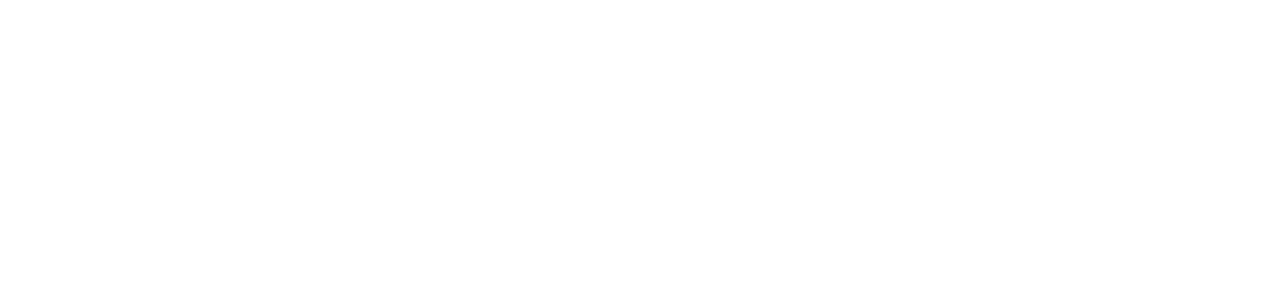
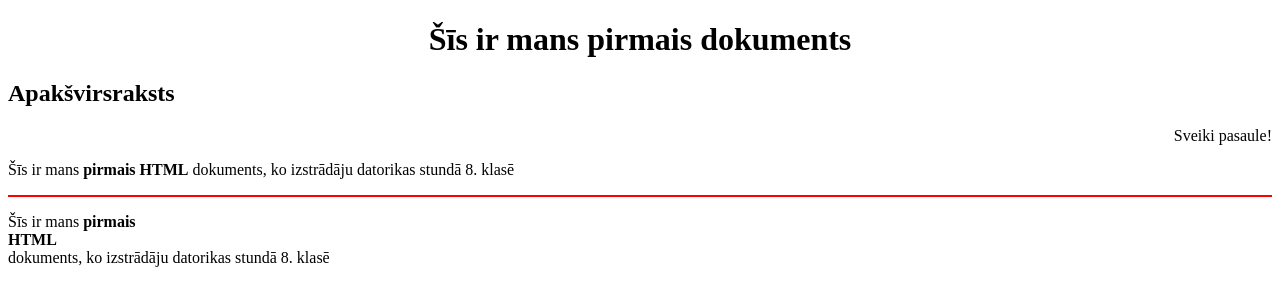
Before and after one commit to vgaidamaka/8-programmesana, a plain HTML site: page 0603-HW/index.html in a window 1280 px wide. Drawn offline with Linux system fonts and the light colour scheme.

Commit message:
Update index.html

```diff
--- a/0603-HW/index.html
+++ b/0603-HW/index.html
@@ -1,8 +1,23 @@
 <!DOCTYPE html>
 <html>
+
 <head>
 <meta charset="utf-8">
+<title>Sveiki pasaule!</title>
 </head>
+
 <body>
+<h1 align="center">Šīs ir mans pirmais dokuments</h1>
+<h2>Apakšvirsraksts</h2>
+<p align="right">Sveiki pasaule!</p>
+<p>Šīs ir mans <strong>pirmais</strong> <b>HTML</b> dokuments, ko izstrādāju datorikas stundā 8. klasē</p>
+<hr color="red">
+<p>Šīs ir mans <strong>pirmais</strong>
+<br>
+<b>HTML</b>
+<br>
+dokuments, ko izstrādāju datorikas stundā 8. klasē
+</p>
 </body>
+
 </html>
```
